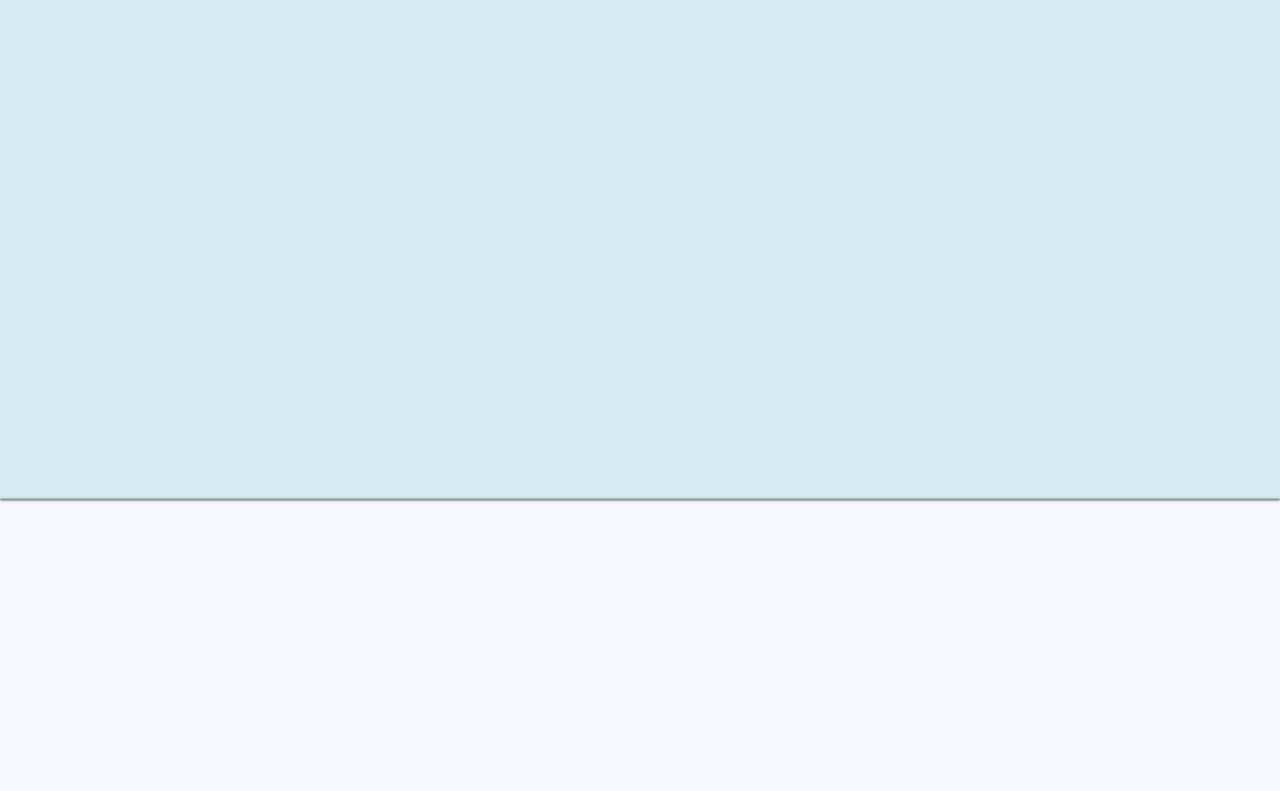
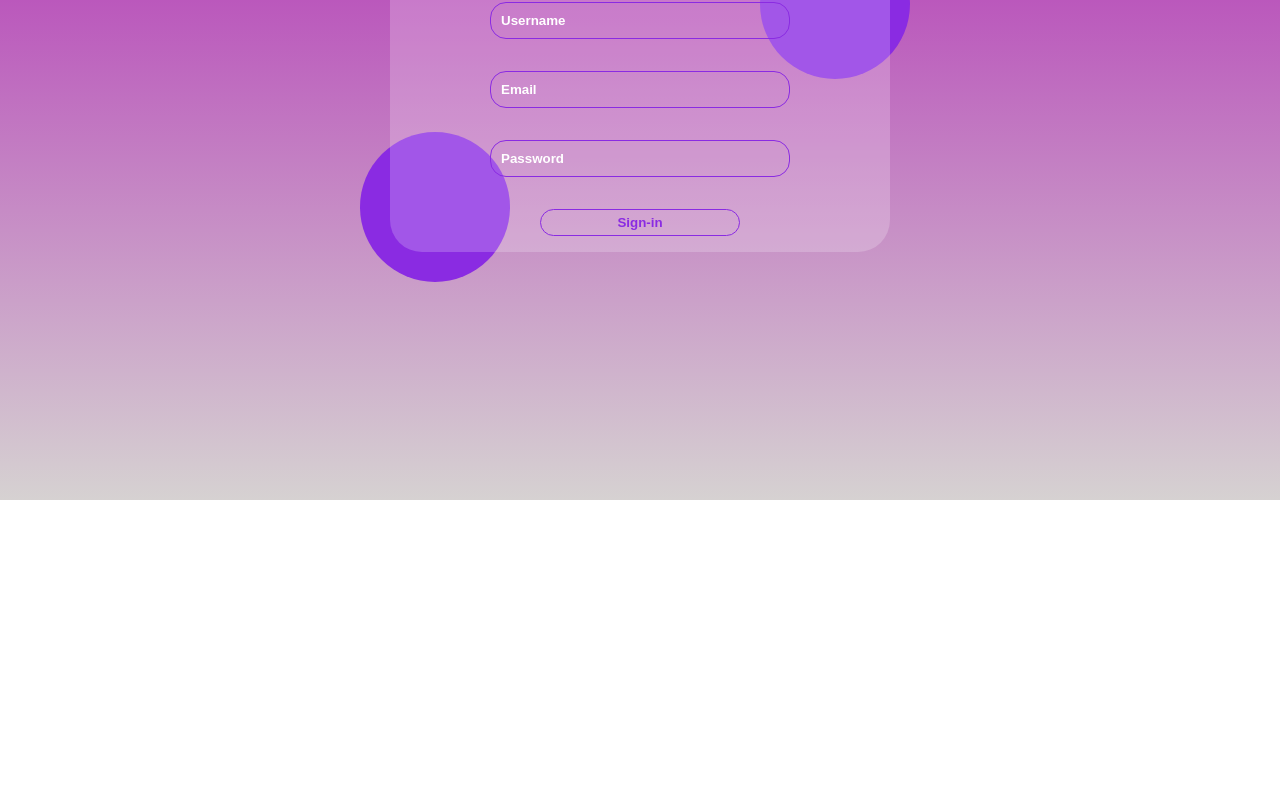
Before and after one commit to pavithramahesh/login_page1, a plain HTML site: page index.html in a window 1280 px wide. Shown: the part 300-1091 px from the top of the page. After the commit the page ends 800 px from the top, so only its background shows below. Drawn offline with Linux system fonts and the light colour scheme; files that its build step writes are made by us from their sources.

Commit message:
Add files via upload

```diff
--- a/index.html
+++ b/index.html
@@ -7,17 +7,12 @@
     <link rel="stylesheet" href="../css/style.css">
 </head>
 <body>
-    <div class="container1">
-
-    </div>
-    <div class="container2">
-
-    </div>
-    <div class="container3">
-
-    </div>
-    <div class="container4">
-
+    <div class="container">
+        <h1>Sign-in!</h1>
+        <input type="text"placeholder="Username">
+        <input type="email" placeholder="Email">
+        <input type="password" placeholder="Password">
+        <input type="button" value="Sign-in">
     </div>
 </body>
 </html>
--- a/style.css
+++ b/style.css
@@ -1,33 +1,102 @@
-*{
-    margin:0;
-    padding:0;
-    box-sizing:border-box;
+* {
+    margin: 0;
+    padding: 0;
+    box-sizing: border-box;
 }
-body{
-    width:100vw;
-    height:100vh;
+
+body {
+    width: 100vw;
+    height: 100vh;
+    background: linear-gradient(rgb(170, 15, 175), rgba(199, 193, 193, 0.733));
+    display: flex;
+    align-items: center;
+    justify-content: center;
 }
-.container1{
-    width:100vw;
-    height:100vh;
-    background:rgba(173, 216, 230, 0.507);
-    box-shadow:0px 0px 3px black;
+
+.container {
+    width: 80%;
+    max-width: 500px;
+    height: auto;
+    background: rgba(255, 255, 255, 0.205);
+    border-radius: 2rem;
+    display: flex;
+    flex-direction: column;
+    justify-content: center;
+    align-items: center;
+    position: relative;
 }
-.container2{
-    width:100vw;
-    height:100vh;
-    background:rgba(231, 230, 250, 0.329);
-    box-shadow:0px 0px 3px black;
+
+input {
+    border: none;
+    outline: none;
+    background: rgba(255, 255, 255, 0);
+    margin: 1rem;
+    width: 80%;
+    max-width: 300px;
+    height: 10%;
+    border-radius: 1rem;
+    padding: 2%;
+    border: 1px solid blueviolet;
+    color: blueviolet;
+    font-weight: bolder;
 }
-.container3{
-    width:100vw;
-    height:100vh;
-    background:rgba(173, 216, 230, 0.507);
-    box-shadow:0px 0px 3px black;
+
+h1 {
+    color: white;
+    filter: drop-shadow(3px 2px 2px blueviolet);
 }
-.container4{
-    width:100vw;
-    height:100vh;
-    background:rgba(231, 230, 250, 0.329);
-    box-shadow:0px 0px 3px black;
+
+input[type="button"] {
+    padding: 1%;
+    width: 40%;
+    max-width: 200px;
+    height: 10%;
+    color: blueviolet;
+    font-weight: bolder;
+    border: 1px solid blueviolet;
 }
+
+input::placeholder {
+    color: white;
+}
+
+input[type="button"]:hover {
+    color: white;
+    background: blueviolet;
+    transition: all 0.5s;
+}
+
+.container::before,
+.container::after {
+    content: '';
+    position: absolute;
+    width: 150px;
+    height: 150px;
+    background: blueviolet;
+    border-radius: 50%;
+    z-index: -1;
+}
+
+.container::before {
+    bottom: -30px;
+    left: -30px;
+}
+
+.container::after {
+    right: -20px;
+    top: -20px;
+}
+
+@media (max-width: 768px) {
+    .container {
+        width: 90%;
+    }
+
+    input {
+        width: 90%;
+    }
+
+    input[type="button"] {
+        width: 60%;
+    }
+}
```
